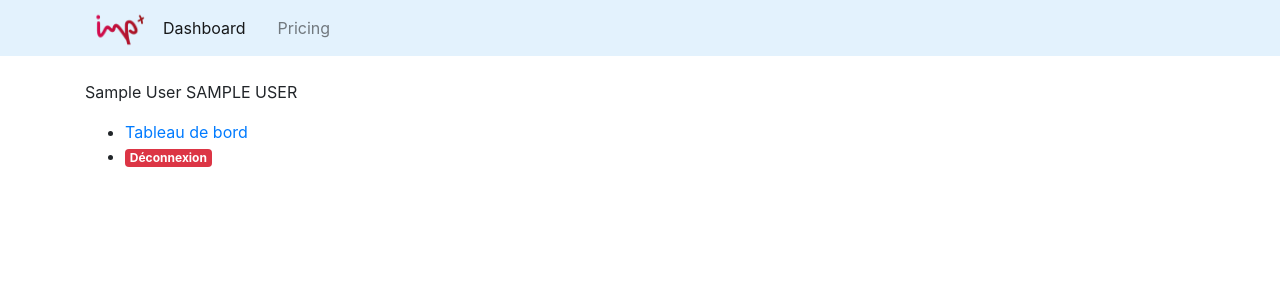
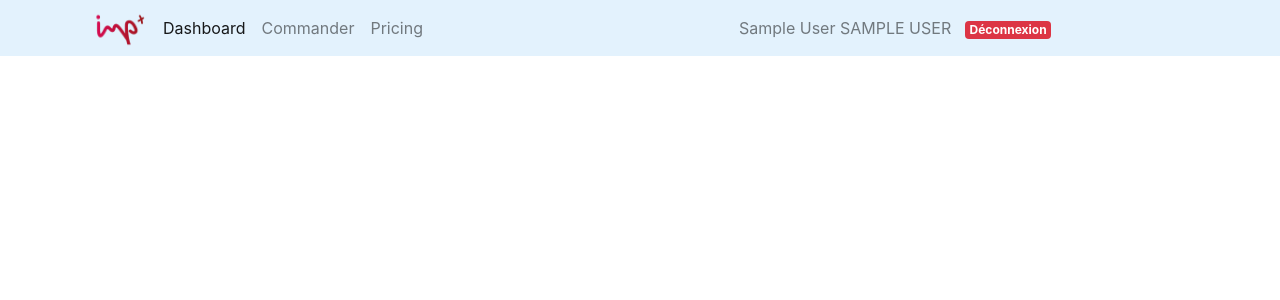
Before and after one commit to LysaDef/imprimplus, a PHP site: the page made by page/template/menu.php in a window 1280 px wide. Shown: the top 300 px of the page. Run offline with PHP 8.4, Linux system fonts and the light colour scheme; the template is opened without the code that fills it, so the values that code supplies are empty; the visitor is signed in with stand-in values (Sample User, id 1); some libraries are stand-ins or nearby versions.

Commit message:
V0 UPDATE BOOKING

```diff
--- a/page/bookingprintPage_defaultAction.php
+++ b/page/bookingprintPage_defaultAction.php
@@ -1,7 +1,8 @@
 <?php include('template/header.php'); ?>
+<?php include('template/menu.php'); ?>
 
 
-    <div class="container">
+    <br>
         <h1> Commandes </h1>
         <select class="form-select" aria-label="Default select example">
             <?php
@@ -23,5 +24,5 @@
         <div class="input-group mb-3">
             <button class="btn btn-outline-secondary" type="button" id="button-addon1">Validé</button>
         </div>
-    </div>
+
 <?php include('template/footer.php'); ?>
--- a/page/template/menu.php
+++ b/page/template/menu.php
@@ -13,10 +13,13 @@
                     <a class="nav-link" href="#">Dashboard <span class="sr-only">(current)</span></a>
                 </li>
                 <li class="nav-item">
-                    <a class="nav-link" href="#"></a>
+                    <a class="nav-link" href="?route=bookingprint">Commander</a>
                 </li>
                 <li class="nav-item">
                     <a class="nav-link" href="#">Pricing</a>
+                </li>
+                <li class="nav-item">
+                    <span style="margin-left: 300px;" class="nav-link";><?php echo $_SESSION['prenom']." ".strtoupper($_SESSION['nom']) ?> &nbsp; <a href="?route=authenticate&action=logout" class="badge badge-danger">Déconnexion</a></span>
                 </li>
                 <!--<li class="nav-item dropdown">
                     <a class="nav-link dropdown-toggle" href="#" id="navbarDropdownMenuLink" data-toggle="dropdown" aria-haspopup="true" aria-expanded="false">
@@ -37,11 +40,3 @@
 
 
 <div class="container">
-
-<nav>
-    <p><?php echo $_SESSION['prenom']." ".strtoupper($_SESSION['nom']) ?></p>
-    <ul>
-        <li><a href="?route=dashboard">Tableau de bord</a></li>
-        <li><a href="?route=authenticate&action=logout" class="badge badge-danger">Déconnexion</a></li>
-    </ul>
-</nav>
```
